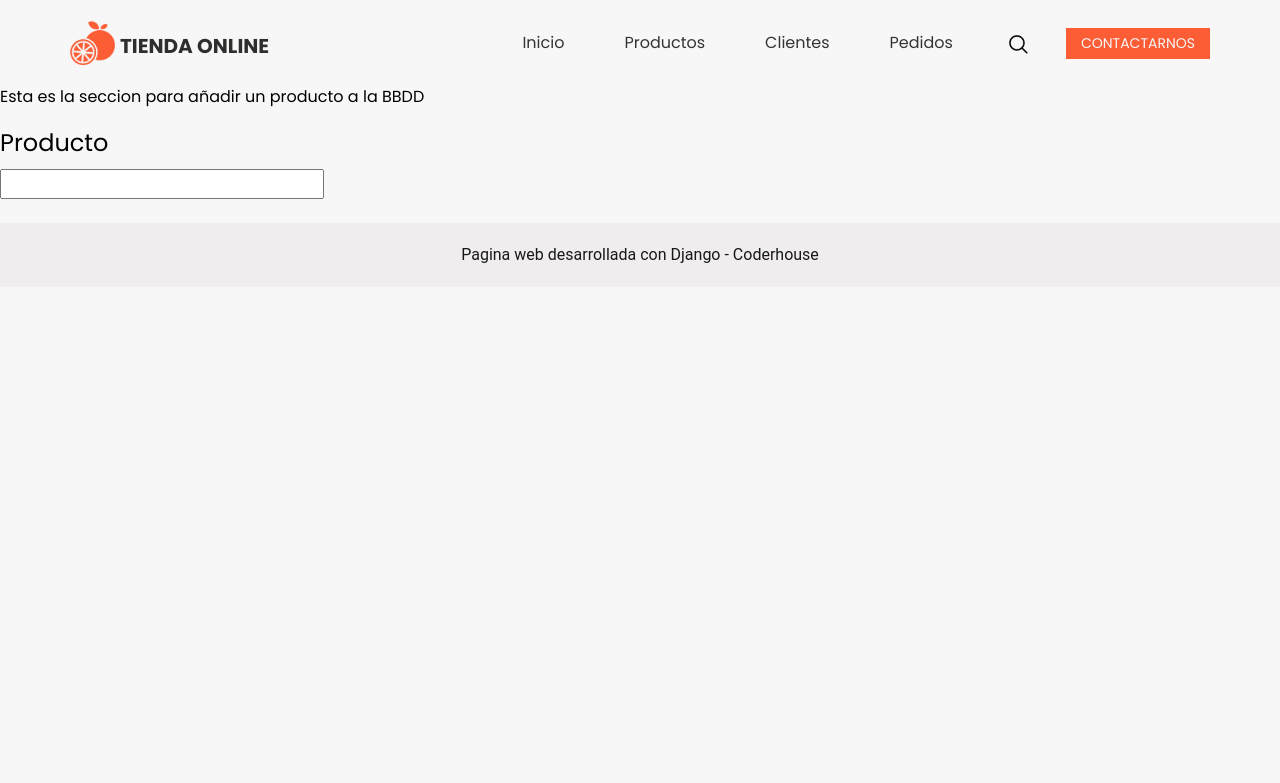
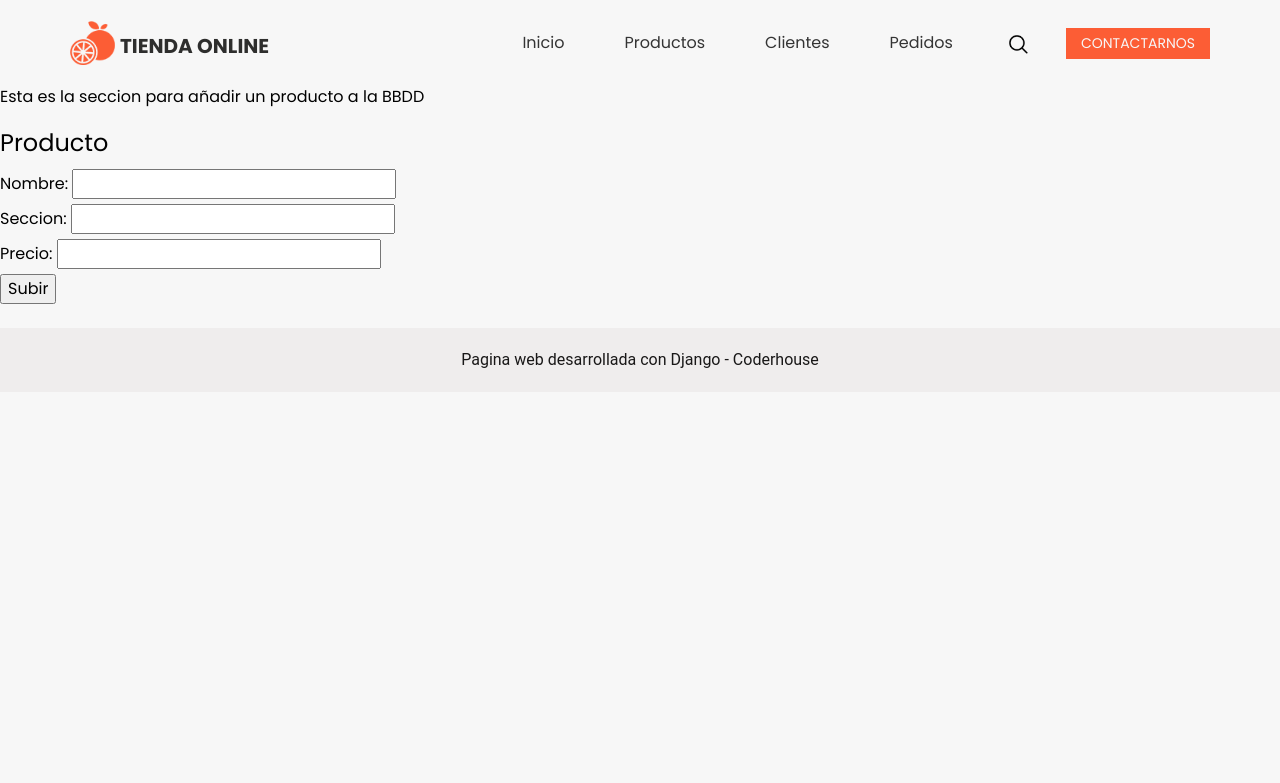
Before and after one commit to feliRios/PY-Coderhouse-PreEntrega3-Lopez-Rios, a Django app: template tienda_online/core/templates/core/anadir_producto.html in a window 1280 px wide. Shown: the top 783 px of the page. Run offline with Django 4.2, Linux system fonts and the light colour scheme; the template is opened without the code that fills it, so the values that code supplies are empty; some libraries are stand-ins or nearby versions.

Commit message:
Se crea formulario para añadir productos y gracias_anadir.html

```diff
--- a/tienda_online/core/templates/core/anadir_producto.html
+++ b/tienda_online/core/templates/core/anadir_producto.html
@@ -7,10 +7,19 @@
 {% block content %}
 
     <p>Esta es la seccion para añadir un producto a la BBDD</p>
-    <form action="" method="POST">
+    <form action="{% url 'gracias_anadir' %}" method="POST"> {% csrf_token %}
         <fieldset>
             <legend>Producto</legend>
-            <input type="text">
+            <label for="nomprod">Nombre: </label>
+            <input type="text" id="nomprod" name="product" required>
+            <br>
+            <label for="seccprod">Seccion: </label>
+            <input type="text" id="seccprod" name="section" required>
+            <br>
+            <label for="valprod">Precio: </label>
+            <input type="number" id="valprod" name="price" required>
+            <br>
+            <input type="submit" value="Subir">
         </fieldset>
     </form>
     <br>
```
Also changed, not shown: tienda_online/core/templates/core/gracias_anadir.html (added, +11 -0 lines).
